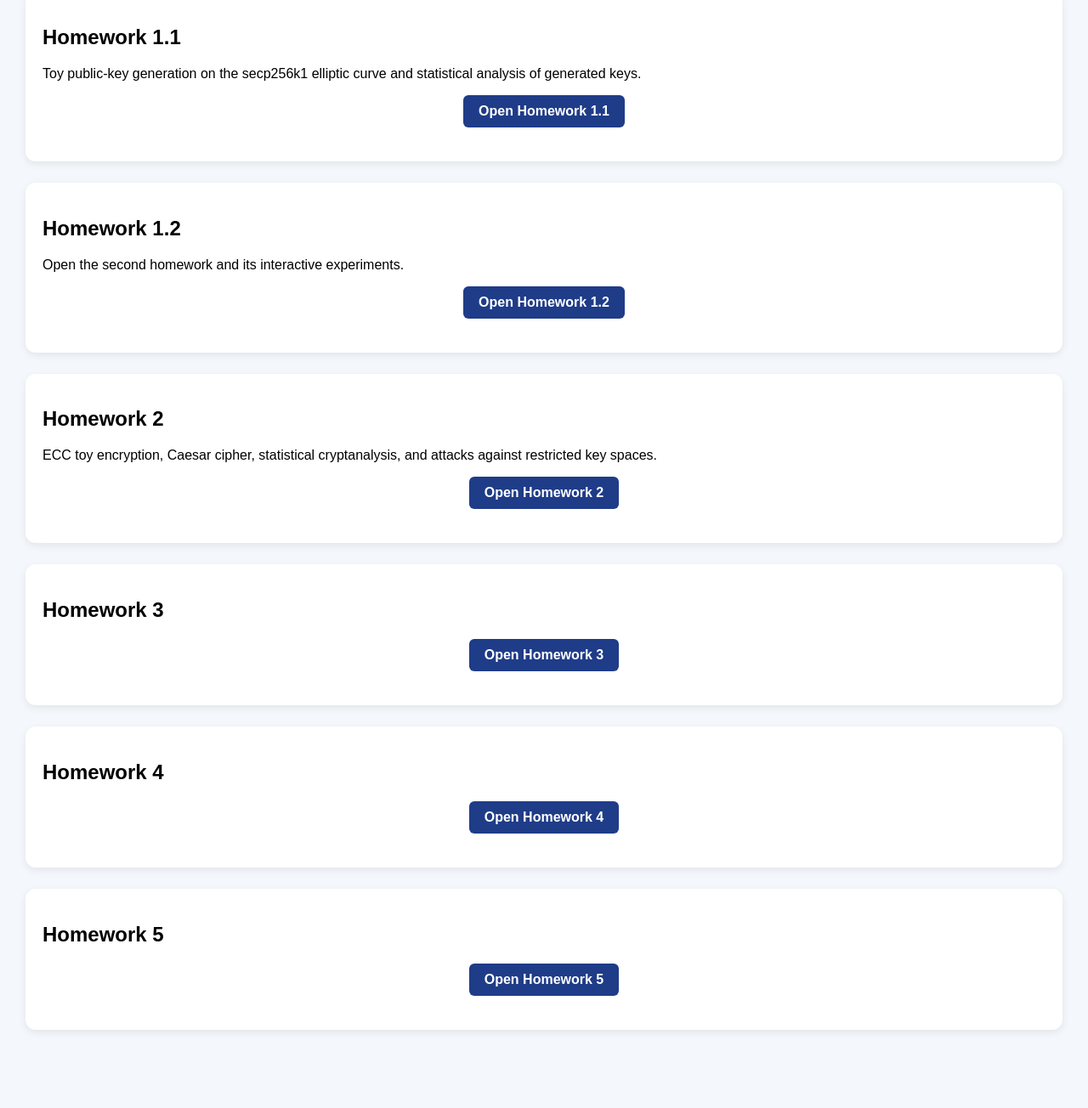
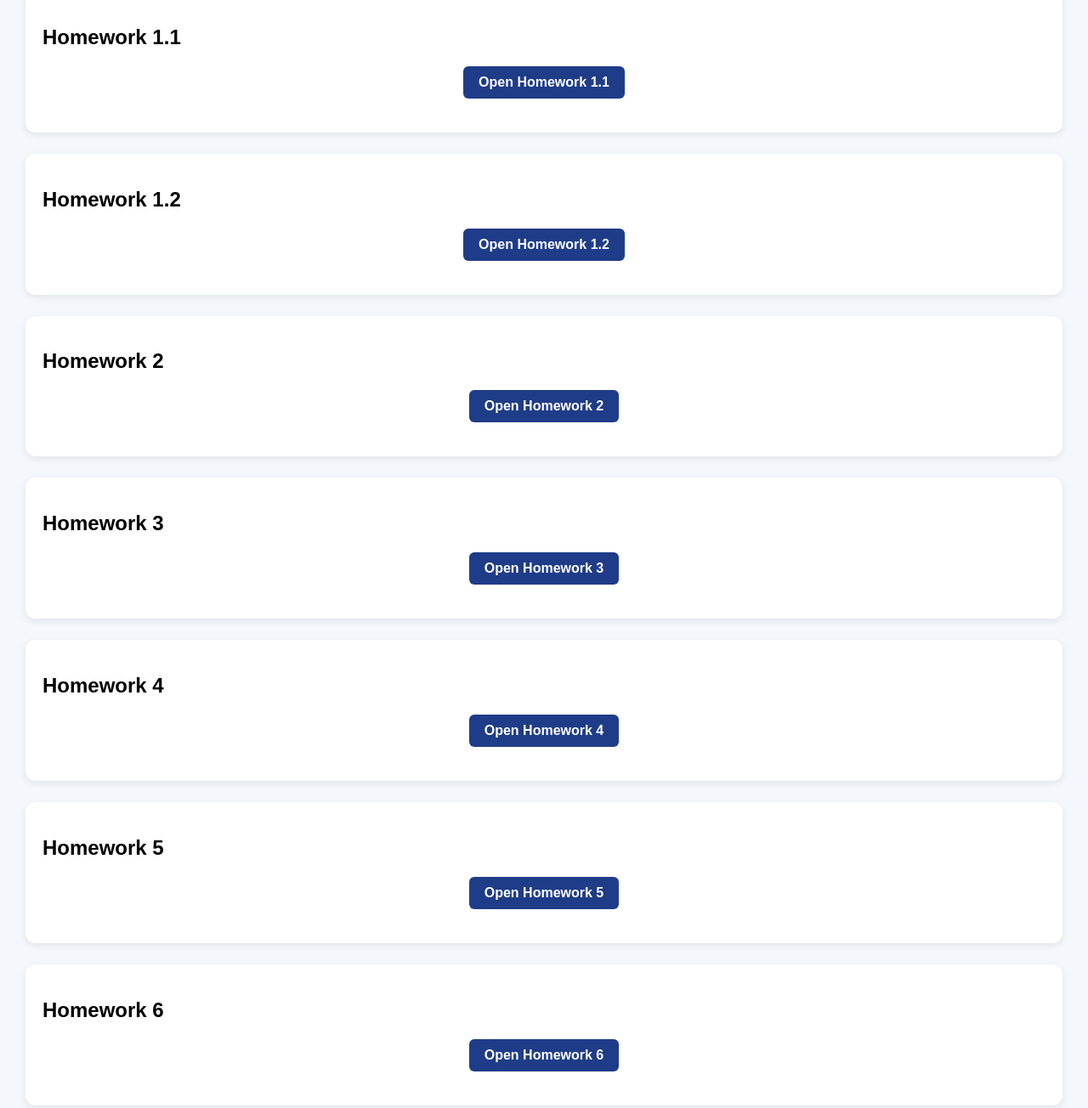
Before and after one commit to Fabbroo/statistics-homework, a plain HTML site: page index.html in a window 1280 px wide. Shown: the part 168-1472 px from the top of the page at 85% size. Before the commit the page ends 1435 px from the top, so only its background shows below. Drawn offline with Linux system fonts and the light colour scheme.

Commit message:
Update index.html

```diff
--- a/index.html
+++ b/index.html
@@ -15,17 +15,17 @@
     <main>
       <section class="card">
         <h2>Homework 1.1</h2>
-        <p>Toy public-key generation on the secp256k1 elliptic curve and statistical analysis of generated keys.</p>
+        <p></p>
         <div class="navigation"><a href="homework1_1.html">Open Homework 1.1</a></div>
       </section>
       <section class="card">
         <h2>Homework 1.2</h2>
-        <p>Open the second homework and its interactive experiments.</p>
+        <p></p>
         <div class="navigation"><a href="homework1_2.html">Open Homework 1.2</a></div>
       </section>
       <section class="card">
         <h2>Homework 2</h2>
-        <p>ECC toy encryption, Caesar cipher, statistical cryptanalysis, and attacks against restricted key spaces.</p>
+        <p></p>
         <div class="navigation"><a href="homework2.html">Open Homework 2</a></div>
       </section>
       <section class="card">
@@ -43,6 +43,11 @@
         <p></p>
         <div class="navigation"><a href="homework5.html">Open Homework 5</a></div>
       </section>
+      <section class="card">
+        <h2>Homework 6</h2>
+        <p></p>
+        <div class="navigation"><a href="homework6.html">Open Homework 6</a></div>
+      </section>
     </main>
   </div>
 </body>
```
